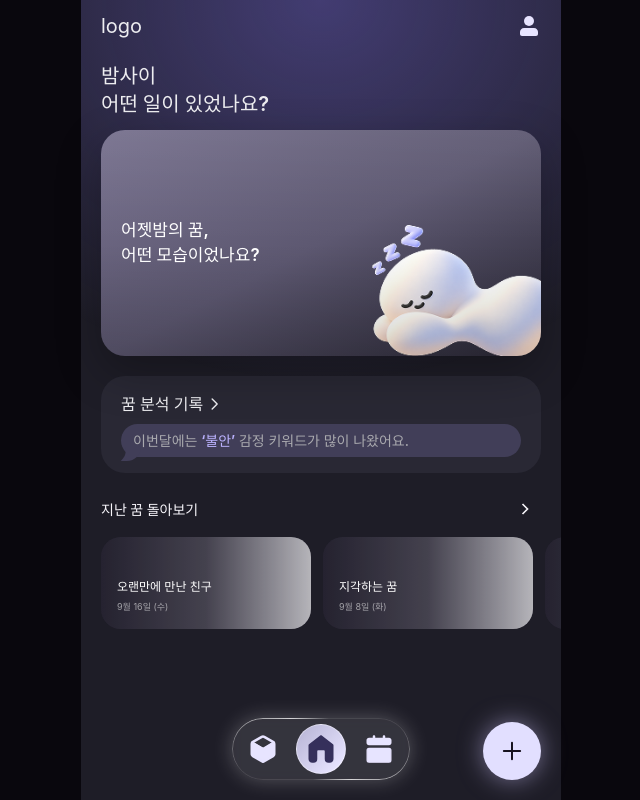
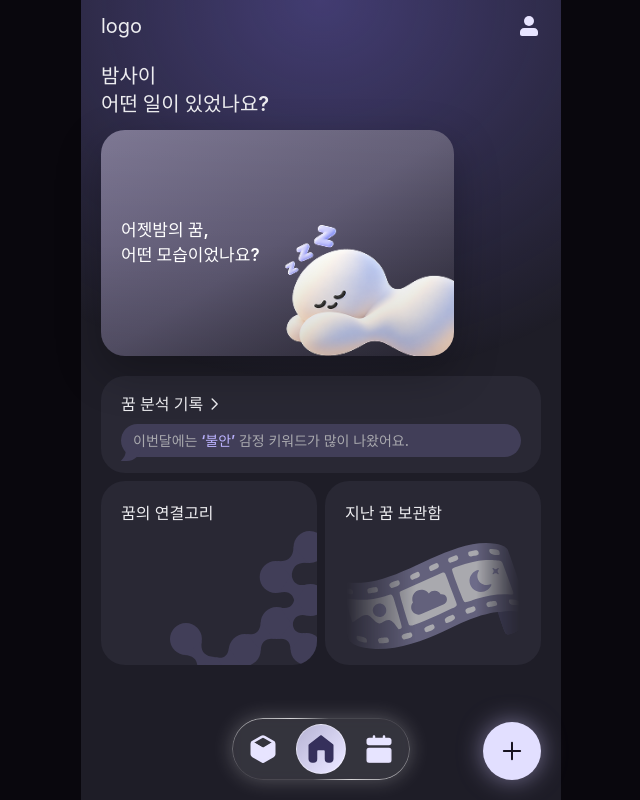
Before and after one commit to mongle-web/mongle-web, a React (Vite) app in the folder mongle-web/: page / in a window 1280 px wide. Shown: the whole page, without its empty margins (319-959 px from the left). Built offline with nearby package versions, Linux system fonts and the light colour scheme.

Commit message:
[Feat]: #11 꿈 연결고리 및 꿈 보관함 추가

```diff
--- a/mongle-web/src/features/home/components/HomeHeroCard.tsx
+++ b/mongle-web/src/features/home/components/HomeHeroCard.tsx
@@ -4,7 +4,7 @@ function HomeHeroCard() {
   return (
     <button
       type="button"
-      className="relative h-[226px] w-full overflow-hidden rounded-[24px] bg-gradient-to-br from-[#77718E] via-[#5D5871] to-[#292734] px-5 py-6 text-left shadow-[0_16px_45px_rgba(0,0,0,0.28)]"
+      className="relative h-[226px] w-[353px] shrink-0 overflow-hidden rounded-[24px] bg-gradient-to-br from-[#77718E] via-[#5D5871] to-[#292734] px-5 py-6 text-left shadow-[0_16px_45px_rgba(0,0,0,0.28)]"
     >
       <div className="relative z-10">
         <p className="text-[17px] leading-[1.45] font-semibold text-white">
--- /dev/null
+++ b/mongle-web/src/features/home/components/HomeMenuCard.tsx
@@ -0,0 +1,61 @@
+import { useNavigate } from 'react-router-dom';
+
+import dreamArchiveImage from '@/assets/images/home/dream_archive.svg';
+import dreamLinkImage from '@/assets/images/home/dream_link.svg';
+
+type HomeMenuCardType = 'link' | 'archive';
+
+// TODO: 각 페이지가 생기면 path만 바꾸기
+const MENU_CONTENT = {
+  link: {
+    title: '꿈의 연결고리',
+    image: dreamLinkImage,
+    path: '/',
+    // 카드 오른쪽 아래 모서리에 붙임 (SVG가 카드 밖으로 나가는 부분은 이미 잘라둠)
+    imageClassName: 'right-0 bottom-0',
+  },
+  archive: {
+    title: '지난 꿈 보관함',
+    image: dreamArchiveImage,
+    path: '/',
+    // 피그마: 카드 위에서 약 62px, 카드가 넓어져도 가로 가운데 유지
+    // 양쪽 끝이 점점 흐려짐
+    imageClassName:
+      'top-[62px] left-1/2 -translate-x-1/2 [mask-image:linear-gradient(to_right,transparent,black_40%,black_75%,transparent)]',
+  },
+} satisfies Record<
+  HomeMenuCardType,
+  { title: string; image: string; path: string; imageClassName: string }
+>;
+
+interface HomeMenuCardProps {
+  type: HomeMenuCardType;
+}
+
+// 홈 2열 메뉴 카드 (꿈의 연결고리 / 지난 꿈 보관함)
+function HomeMenuCard({ type }: HomeMenuCardProps) {
+  const navigate = useNavigate();
+  const { title, image, path, imageClassName } = MENU_CONTENT[type];
+
+  const handleClick = () => {
+    navigate(path);
+  };
+
+  return (
+    <button
+      type="button"
+      onClick={handleClick}
+      className="relative flex h-[184px] w-full cursor-pointer flex-col overflow-hidden rounded-[24px] bg-n-900 pt-5 pl-5 text-left"
+    >
+      <p className="text-[16px] leading-[1.5] font-medium text-b-200">{title}</p>
+
+      <img
+        src={image}
+        alt=""
+        className={`pointer-events-none absolute max-w-none select-none ${imageClassName}`}
+      />
+    </button>
+  );
+}
+
+export default HomeMenuCard;
--- a/mongle-web/src/features/home/pages/HomePage.tsx
+++ b/mongle-web/src/features/home/pages/HomePage.tsx
@@ -5,9 +5,10 @@ import { Header } from '@/components/common';
 import BottomNavigation from '@/features/home/components/BottomNavigation';
 import DreamAnalyzeCard from '@/features/home/components/DreamAnalyzeCard';
 import HomeHeroCard from '@/features/home/components/HomeHeroCard';
-import RecentDreamCard from '@/features/home/components/RecentDreamCard';
+import HomeMenuCard from '@/features/home/components/HomeMenuCard';
+// import RecentDreamCard from '@/features/home/components/RecentDreamCard';
 import RecordButton from '@/features/home/components/RecordButton';
-import { recentDreams } from '@/features/home/mocks/homeMockData';
+// import { recentDreams } from '@/features/home/mocks/homeMockData';
 
 function HomePage() {
   const navigate = useNavigate();
@@ -36,9 +37,15 @@ function HomePage() {
         <section className="mt-5 flex flex-col gap-2">
           {/* TODO: 임시 키워드 */}
           <DreamAnalyzeCard keyword="불안" />
+
+          {/* 피그마: 카드 사이 8px */}
+          <div className="grid grid-cols-2 gap-2">
+            <HomeMenuCard type="link" />
+            <HomeMenuCard type="archive" />
+          </div>
         </section>
 
-        {/* 최근 꿈 */}
+        {/* 최근 꿈 (새 디자인 적용 중 임시 주석 처리)
         <section className="mt-5">
           <div className="mb-3 flex items-center justify-between">
             <h2 className="text-[14px] font-semibold text-[#F7F5FA]">지난 꿈 돌아보기</h2>
@@ -65,7 +72,7 @@ function HomePage() {
               <RecentDreamCard key={dream.id} dream={dream} />
             ))}
           </div>
-        </section>
+        </section> */}
       </div>
 
       <BottomNavigation />
```
Also changed, not shown: mongle-web/src/assets/images/home/dream_archive.svg (added), mongle-web/src/assets/images/home/dream_link.svg (added).
